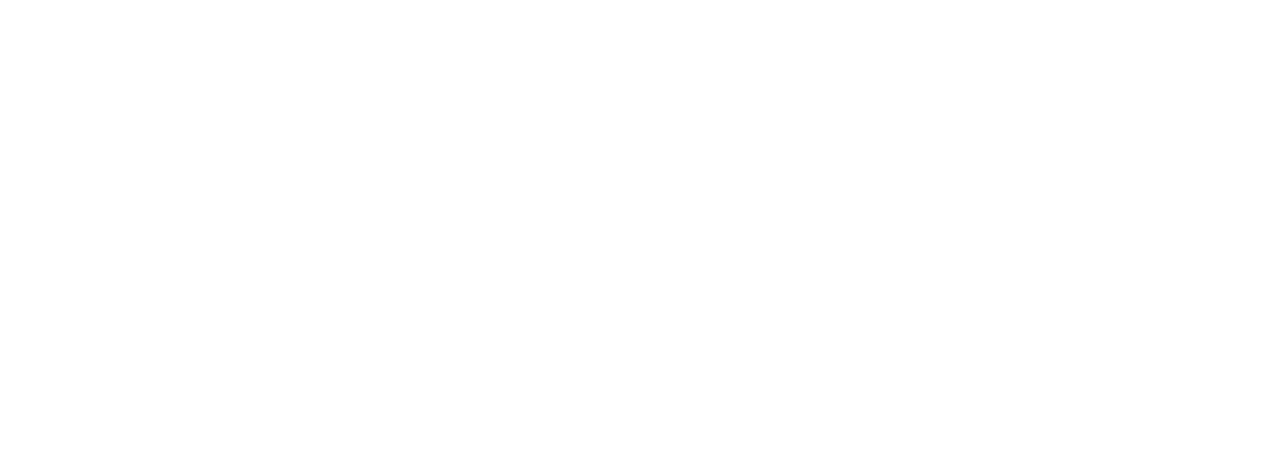
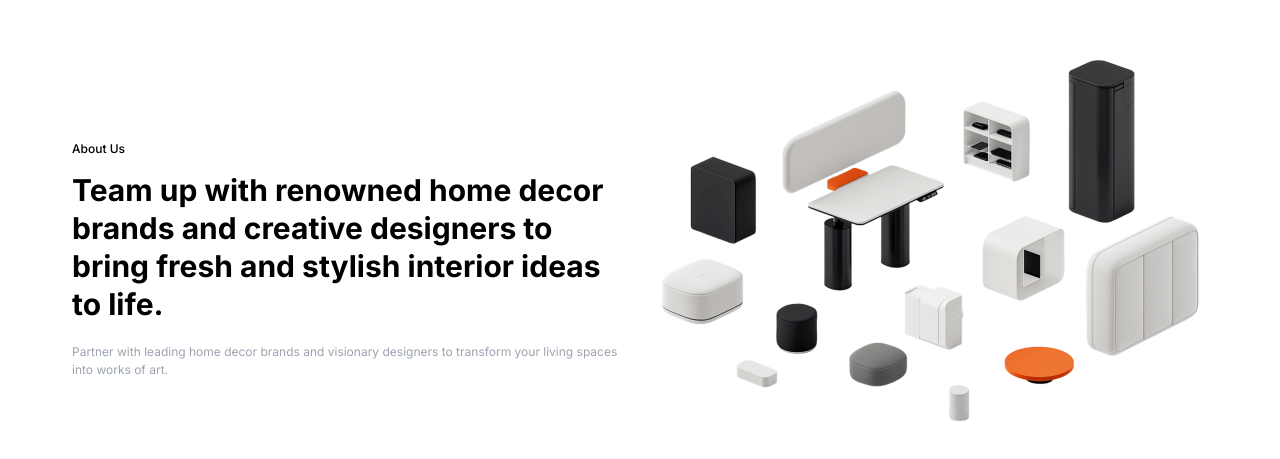
Before and after one commit to Isaacjosh23/Logoipsum-Furniture, a React (Vite) app: page / in a window 1280 px wide. Shown: the part 791-1250 px from the top of the page. Before the commit the page ends 800 px from the top, so only its background shows below. Built offline with nearby package versions, Linux system fonts and the light colour scheme.

Commit message:
aboutus done

```diff
--- a/src/components/AboutMe.jsx
+++ b/src/components/AboutMe.jsx
@@ -1,3 +1,33 @@
+import Container from "./reusables/Container";
+import Section from "./reusables/Section";
+import Tag from "./reusables/Tag";
+
 const AboutMe = () => {
-  return;
+  return (
+    <Section className="py-20">
+      <Container className="flex flex-col gap-20 md:gap-0 lg:gap-14 md:grid md:grid-cols-2 md:items-center">
+        <div className="flex flex-col gap-8">
+          <div className="flex flex-col gap-5">
+            <Tag>about us</Tag>
+
+            <h3 className="text-black text-3xl font-bold leading-[2.4rem] md:text-4xl md:leading-[3rem] lg:text-5xl lg:leading-[3.8rem]">
+              Team up with renowned home decor brands and creative designers to
+              bring fresh and stylish interior ideas to life.
+            </h3>
+          </div>
+
+          <p className="text-[var(--color-grey-400)] md:text-[1.2rem]">
+            Partner with leading home decor brands and visionary designers to
+            transform your living spaces into works of art.
+          </p>
+        </div>
+
+        <div>
+          <img src="../images/about-us.png" alt="About us image" className="" />
+        </div>
+      </Container>
+    </Section>
+  );
 };
+
+export default AboutMe;
--- a/src/components/Logoipsum.jsx
+++ b/src/components/Logoipsum.jsx
@@ -1,13 +1,18 @@
+import AboutMe from "./AboutMe.jsx";
 import Header from "./Header";
 import Hero from "./Hero.jsx";
 
 const Logoipsum = () => {
   return (
-    <div className="bg-image h-screen">
-      <Header />
+    <>
+      <div className="bg-image h-screen">
+        <Header />
 
-      <Hero />
-    </div>
+        <Hero />
+      </div>
+
+      <AboutMe />
+    </>
   );
 };
 
--- /dev/null
+++ b/src/components/reusables/Tag.jsx
@@ -0,0 +1,12 @@
+const Tag = ({ children, className = "", ...props }) => {
+  return (
+    <span
+      className={`${className} text-black capitalize font-medium md:text-[1.2rem]`}
+      {...props}
+    >
+      {children}
+    </span>
+  );
+};
+
+export default Tag;
--- a/src/index.css
+++ b/src/index.css
@@ -2,6 +2,7 @@
 @import "tailwindcss";
 
 :root {
+  --color-grey-400: #9ca3af;
 }
 
 html {
```
Also changed, not shown: public/images/about-us.png (added).
